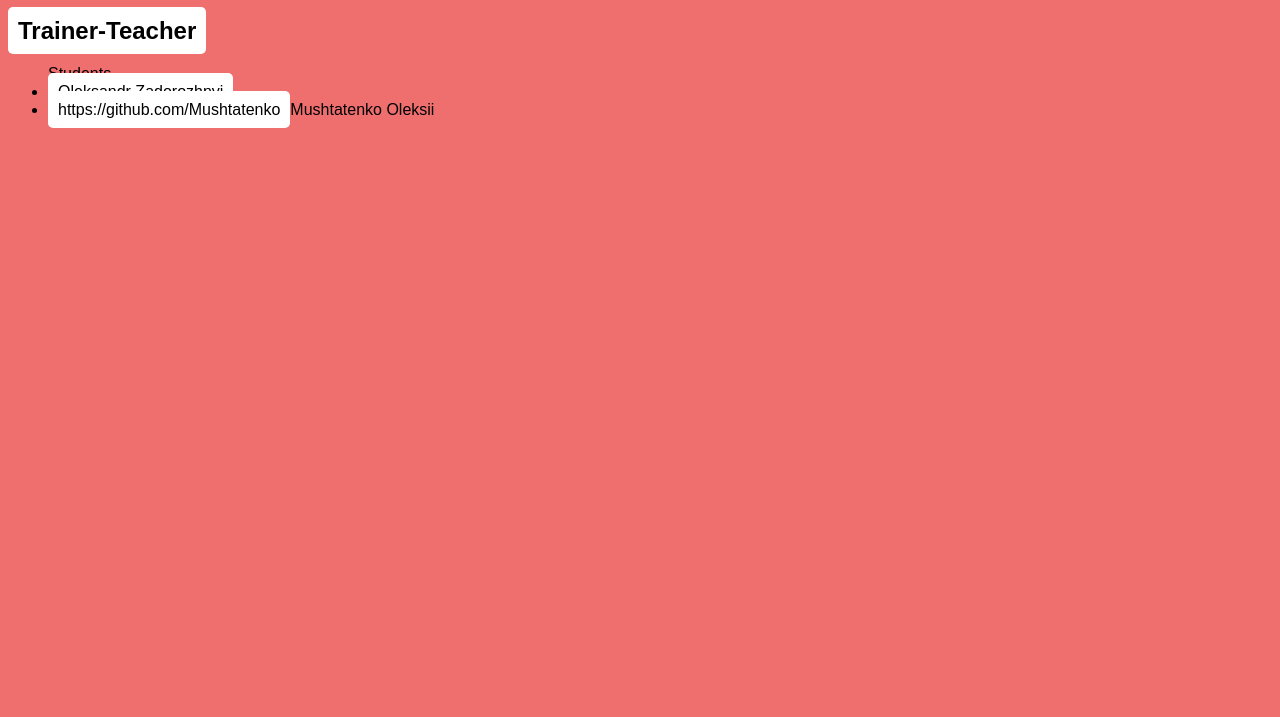
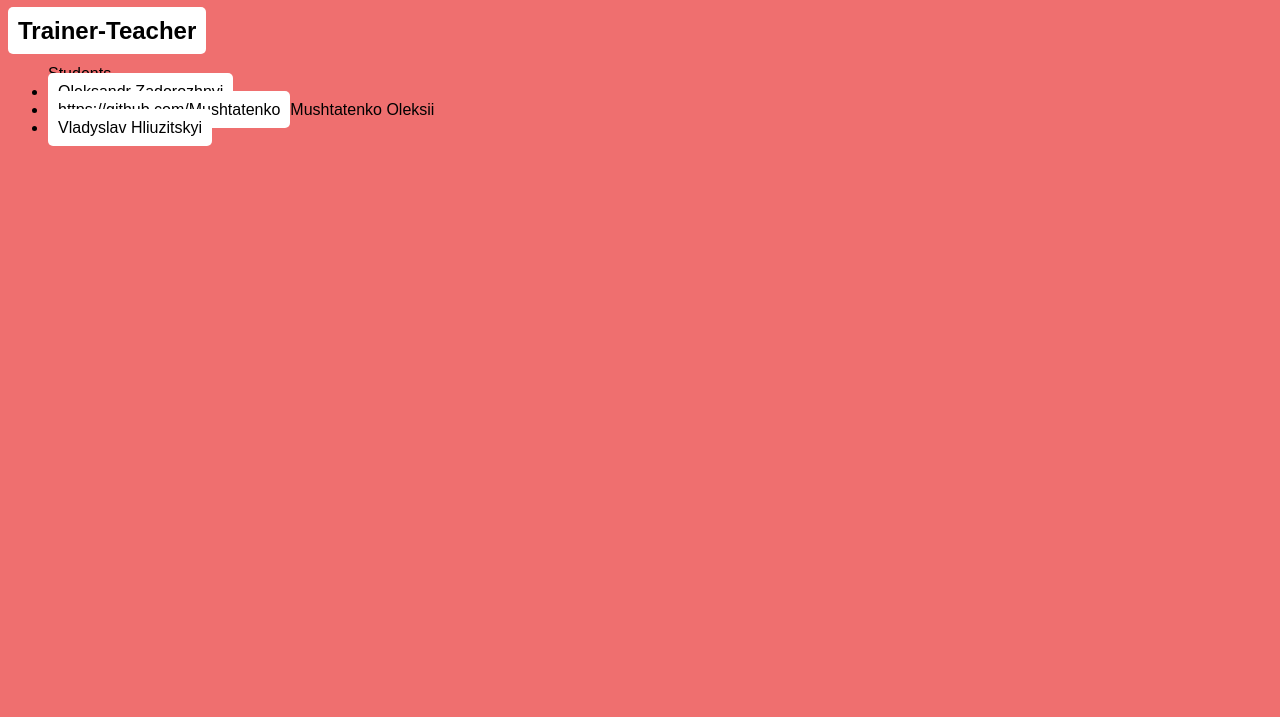
Before and after one commit to a-tatarenkov/forStudents-13.07-19, a plain HTML site: page index.html in a window 1280 px wide. Shown: the part 83-800 px from the top of the page. Drawn offline with Linux system fonts and the light colour scheme.

Commit message:
Add Vladyslav

```diff
--- a/index.html
+++ b/index.html
@@ -14,6 +14,7 @@
 <ul> Students
     <li><a href="https://github.com/mtdn13">Oleksandr Zadorozhnyi</a></li>
     <li><a>https://github.com/Mushtatenko</a>Mushtatenko Oleksii</li>
+    <li><a class="ol" href="https://github.com/gluzik">Vladyslav Hliuzitskyi</a></li>
 </ul>
 </body>
 </html>
```
